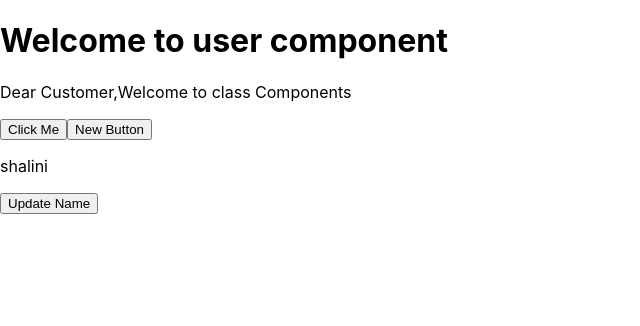
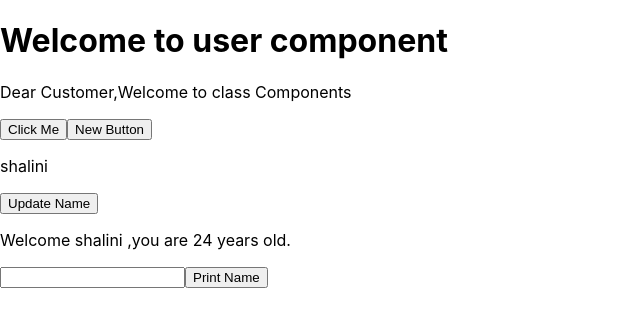
Before and after one commit to shalini47ch/React-Revision, a React (Create React App) app: page / in a window 1280 px wide. Shown: the top 326 px of the page, without its empty margins (0-640 px from the left). Built offline with nearby package versions, Linux system fonts and the light colour scheme.

Commit message:
updated app.js

```diff
--- a/src/App.js
+++ b/src/App.js
@@ -1,24 +1,39 @@
 import User from "./components/User";
 import Customer from "./components/Customer";
-import {React,useState} from "react";
+import { React, useState } from "react";
+import Students from "./components/Students";
 
 function App() {
-  const [name,updateName]=useState("shalini")
-  function updateData(){
-    updateName("Manisha")
+  const [name, updateName] = useState("shalini");
+  const[data,setData]=useState(null)
+  const [print, setPrint] = useState(false);
+
+  function updateData() {
+    updateName("Manisha");
   }
   function handleClick() {
     alert("This button was clicked");
   }
+  //to show our data on our screen we can use useState hook of react
+  function getData(e) {
+    console.log(e.target.value);
+    setData(e.target.value)
+  }
 
   return (
     <div className="App">
+      {
+        print?<h1>{data}</h1>:null
+      }
       <User />
       <Customer />
       <button onClick={handleClick}>Click Me</button>
       <button onClick={() => alert("New button clicked")}>New Button</button>
       <p>{name}</p>
       <button onClick={updateData}>Update Name</button>
+      <Students name={name} age="24" />
+      <input type="text" onChange={getData} />
+      <button onClick={() => setPrint(true)}>Print Name</button>
     </div>
   );
 }
--- /dev/null
+++ b/src/components/Students.jsx
@@ -0,0 +1,8 @@
+function Student(props){
+    return (
+        <>
+        <p>Welcome {props.name} ,you are {props.age} years old.</p>
+        </>
+    )
+}
+export default Student
```
